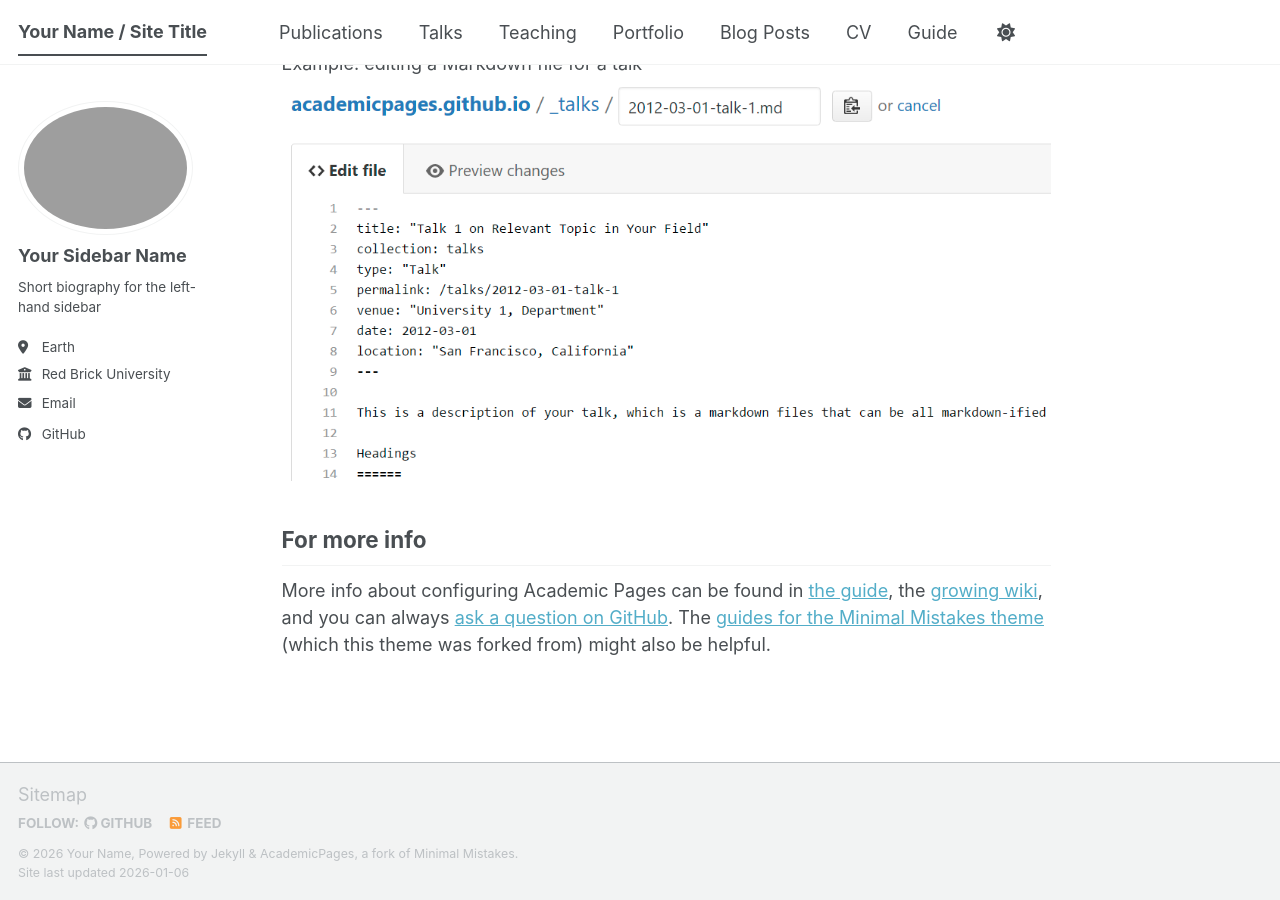
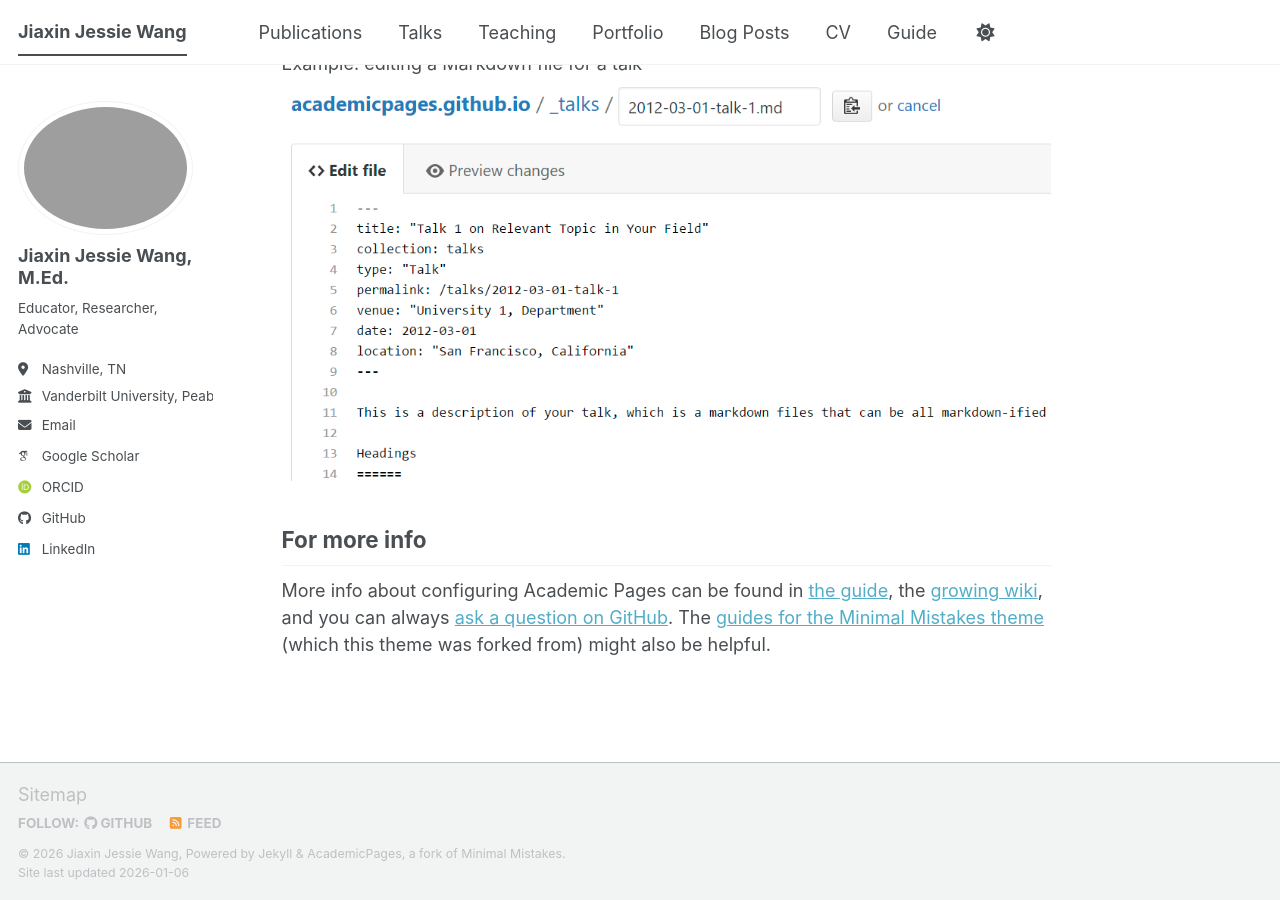
Before and after one commit to jiaxinjessiewang/jiaxinjessiewang.github.io, a Jekyll site: the page built from _pages/about.md, in a window 1280 px wide and 900 px high, scrolled down 2720 px. Built offline with Jekyll 4.4.1, drawn with Linux system fonts in a browser that asks for light colours; some web fonts are replaced; a script bundle is joined from its source files by our own code; library files that are not in the unit come from our copies.

Commit message:
Fix YAML syntax: quote URLs with special characters in _config.yml

```diff
--- a/_config.yml
+++ b/_config.yml
@@ -9,10 +9,10 @@
 # Basic Site Settings
 locale                   : "en-US"
 site_theme               : "default" # The available themes options are "default", "air", "sunrise", "mint", "dirt" and "contrast"
-title                    : "Your Name / Site Title"  # TODO: Change to your name and site title
+title                    : "Jiaxin Jessie Wang"  # TODO: Change to your name and site title
 title_separator          : "-"
-name                     : &name "Your Name"  # TODO: Change to your full name
-description              : &description "Your Name's academic portfolio"   # TODO: Update with a general description of your site
+name                     : &name "Jiaxin Jessie Wang"  # TODO: Change to your full name
+description              : &description "Jiaxin Jessie Wang's Academic Portfolio"   # TODO: Update with a general description of your site
 url                      : https://jiaxinjessiewang.github.io # The base hostname & protocol for your site
 baseurl                  : "" # the subpath of your site, e.g. "/blog"
 repository               : "jiaxinjessiewang/jiaxinjessiewang.github.io"
@@ -23,21 +23,21 @@ repository               : "jiaxinjessiewang/jiaxinjessiewang.github.io"
 author:
   # Biographic information
   avatar           : "profile.png"  # Make sure you upload profile.png to /images/ folder
-  name             : "Your Sidebar Name"  # TODO: Change to your name
+  name             : "Jiaxin Jessie Wang, M.Ed."  # TODO: Change to your name
   pronouns         : # TODO: Add your pronouns, example: "she/her"
-  bio              : "Short biography for the left-hand sidebar"  # TODO: Write 1-2 sentences about yourself
-  location         : "Earth"  # TODO: Change to your location, e.g. "New York, USA"
-  employer         : "Red Brick University"  # TODO: Change to your university/company
+  bio              : "Educator, Researcher, Advocate"  # TODO: Write 1-2 sentences about yourself
+  location         : "Nashville, TN"  # TODO: Change to your location, e.g. "New York, USA"
+  employer         : "Vanderbilt University, Peabody College of Education"  # TODO: Change to your university/company
   uri              : # TODO: Your personal website URL (optional)
-  email            : "none@example.org"  # TODO: Change to your email address
+  email            : "jiaxinjessie.wang@vanderbilt.edu"  # TODO: Change to your email address
 
   # Academic websites
   academia         : # TODO: Your Academia.edu profile URL (optional)
   arxiv            : # TODO: Your arXiv profile URL (optional)
-  googlescholar    : # TODO: Your Google Scholar profile URL, e.g. "https://scholar.google.com/citations?user=YOUR_ID"
+  googlescholar    : "https://scholar.google.com/citations?user=U7rtIk4AAAAJ&hl=en&oi=ao"
   inspire-hep      : # TODO: Your INSPIRE-HEP profile URL (optional)
   impactstory      : # TODO: Your Impactstory profile URL (optional)
-  orcid            : # TODO: Your ORCID profile URL, e.g. "https://orcid.org/0000-0000-0000-0000"
+  orcid            : "https://orcid.org/0000-0002-5771-5803"
   semantic         : # TODO: Your Semantic Scholar profile URL (optional)
   ssrn             : # TODO: Your SSRN profile URL (optional)
   pubmed           : # TODO: Your PubMed profile URL (optional)
@@ -65,7 +65,7 @@ author:
   keybase          : # TODO: Your Keybase username (optional)
   instagram        : # TODO: Your Instagram username (optional)
   lastfm           : # TODO: Your Last.fm username (optional)
-  linkedin         : # TODO: Your LinkedIn username (optional)
+  linkedin         : "jxjwang"
   mastodon         : # TODO: Your Mastodon profile URL (optional)
   medium           : # TODO: Your Medium profile URL (optional)
   pinterest        : # TODO: Your Pinterest username (optional)
```
